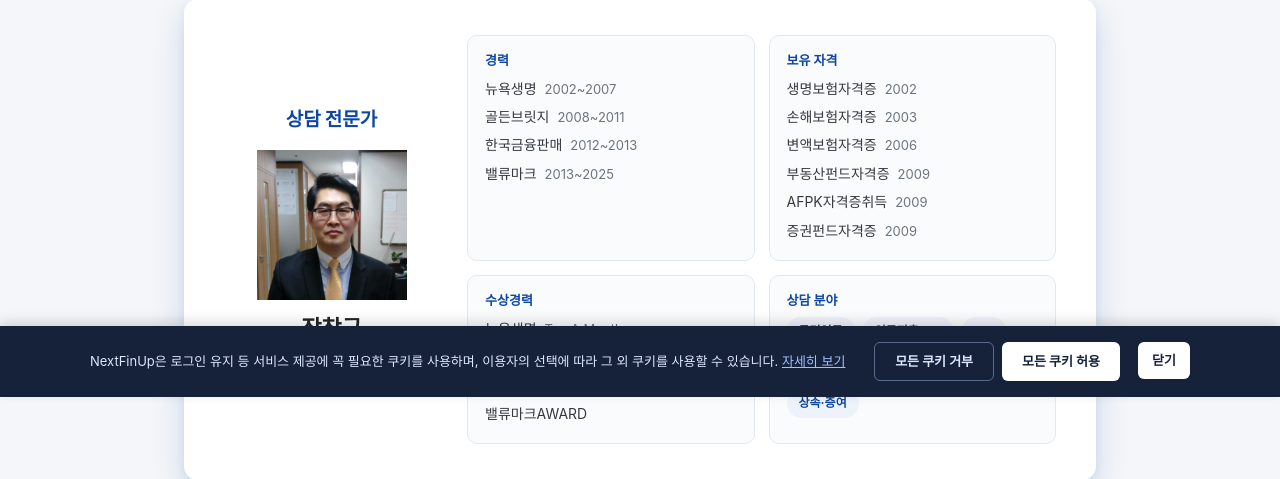
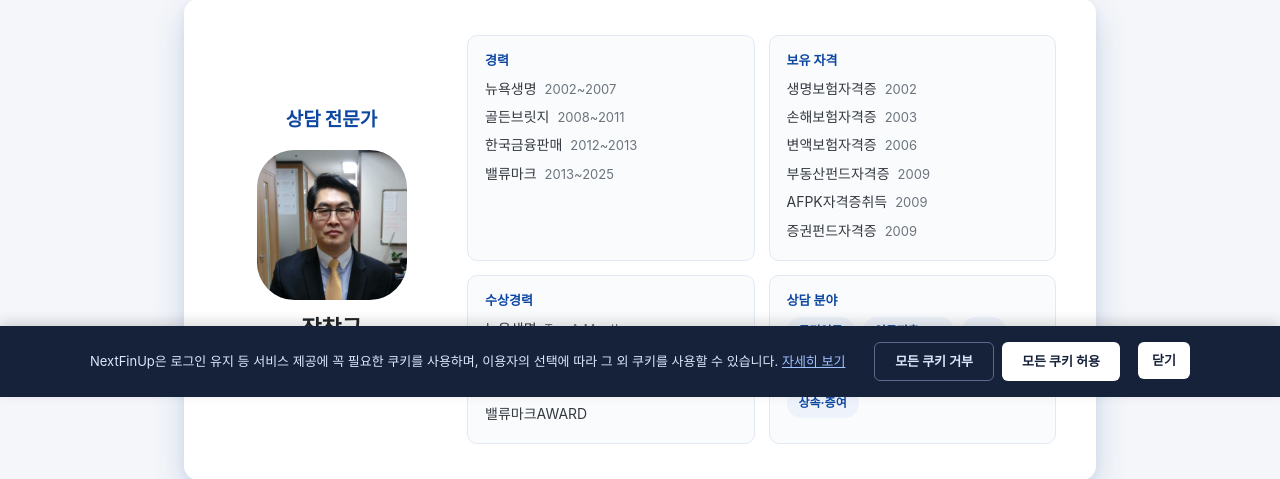
Before and after one commit to banks21c/aix_prjt_2026, a Django app: page /experts/ in a window 1280 px wide. Shown: the part 403-882 px from the top of the page. Run offline with Django 4.2, Linux system fonts and the light colour scheme; data comes from the database, SQL or seed files in the repository; data that the repository does not hold is empty.

Commit message:
Round expert1.png corners to 25% (slightly oval square)
Co-Authored-By: Claude Sonnet 5 <noreply@anthropic.com>
Claude-Session: https://claude.ai/code/session_01SmJr4yTYEDiKCqZbMLEgZL

```diff
--- a/articles/templates/articles/expert_consult.html
+++ b/articles/templates/articles/expert_consult.html
@@ -57,7 +57,7 @@
         }
         .ec-card h2 { font-size: 19px; font-weight: 800; color: var(--brand-primary, #0d47a1); margin: 0 0 20px; }
         .ec-photo {
-            width: 150px; height: 150px; border-radius: 0;
+            width: 150px; height: 150px; border-radius: 25%;
             background: #e3ecfa; color: var(--brand-primary, #0d47a1);
             display: flex; align-items: center; justify-content: center;
             font-size: 46px; font-weight: 800; flex: 0 0 auto;
```
